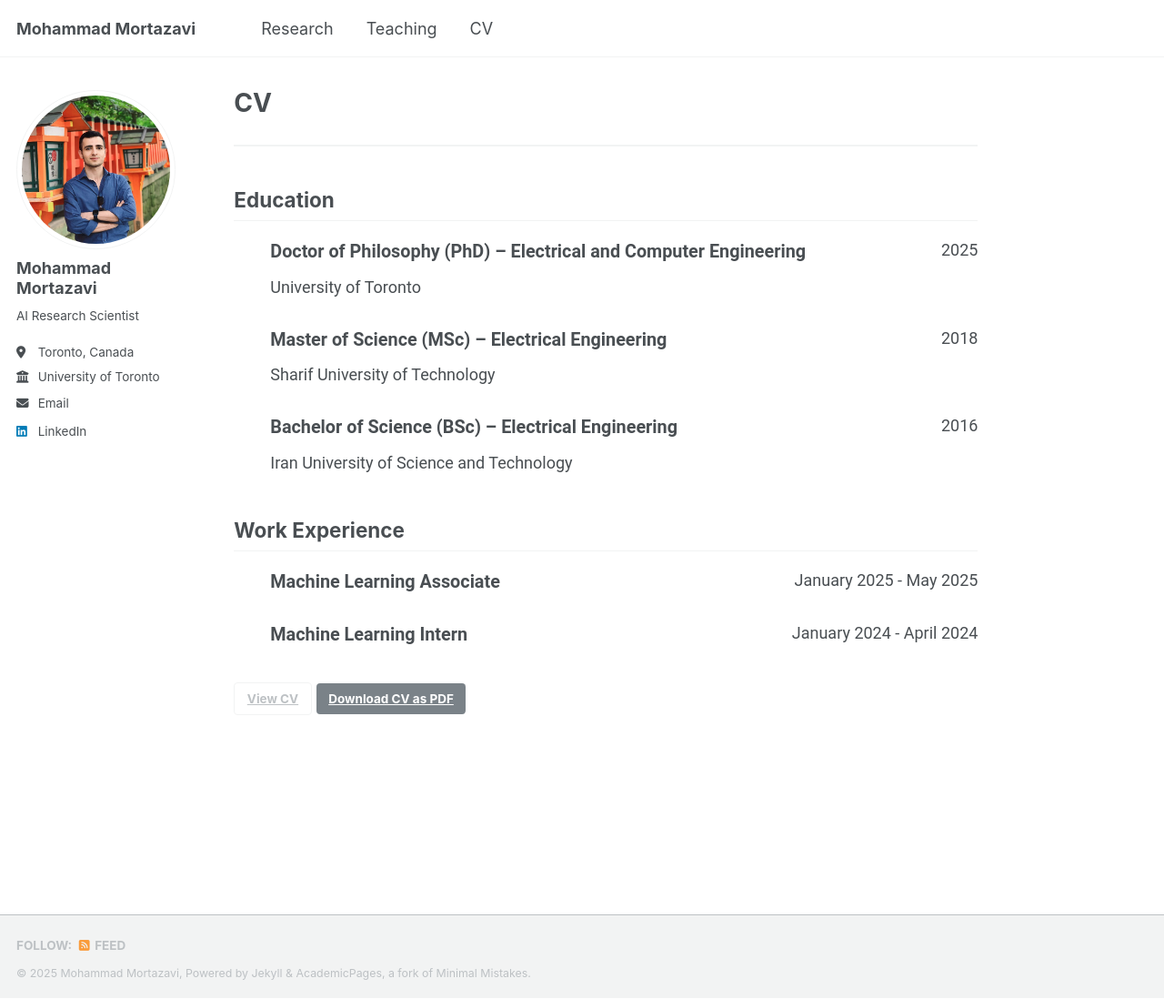
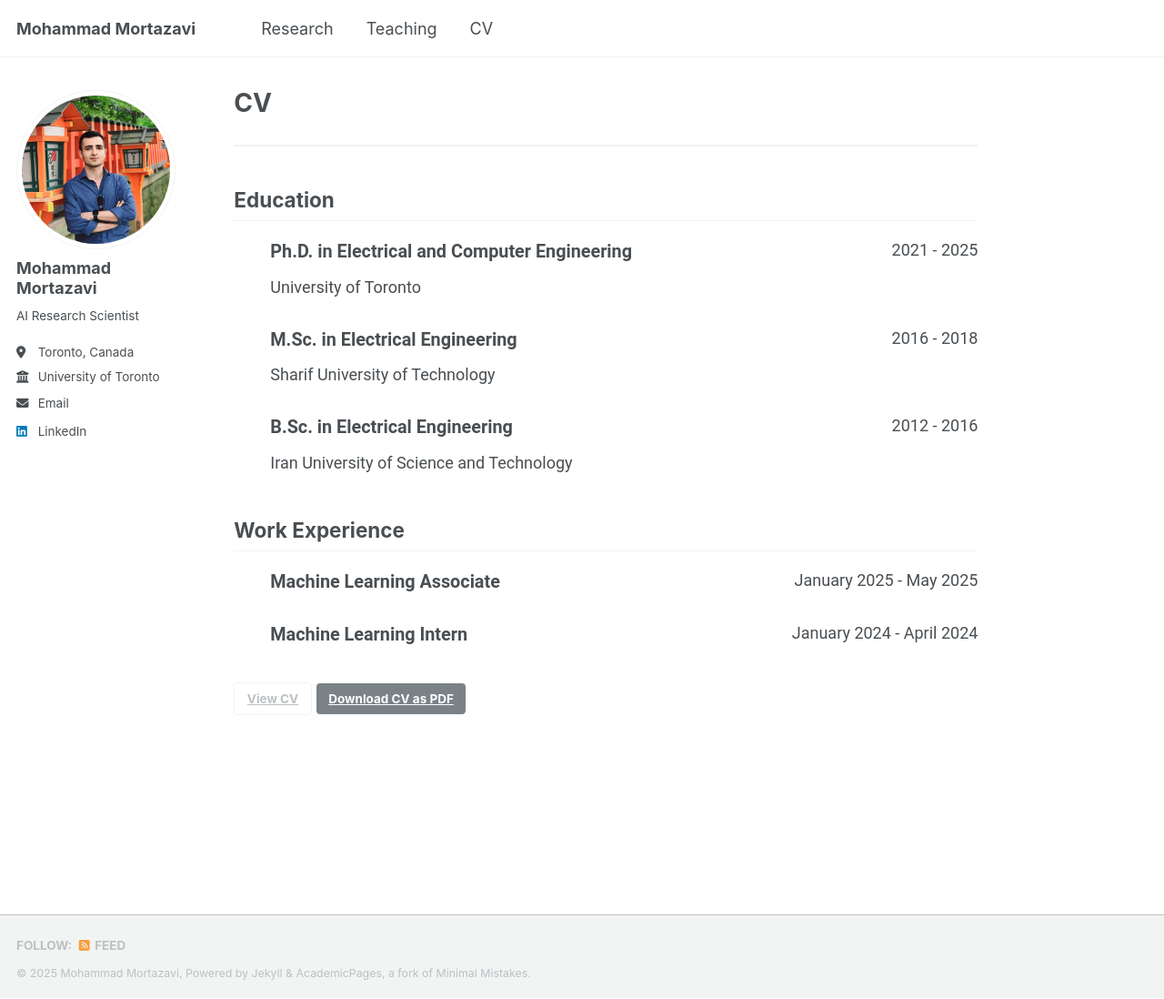
Before and after one commit to mortazawi/mortazawi.github.io, a Jekyll site: the page built from _pages/cv-json.md, in a window 1280 px wide and 1098 px high. Shown: the whole window at 91% size. Built offline with Jekyll 4.4.1, drawn with Linux system fonts in a browser that asks for light colours; a script that is not in the unit is left out.

Commit message:
Update cv.json

```diff
--- a/_data/cv.json
+++ b/_data/cv.json
@@ -2,42 +2,42 @@
   "education": [
     {
       "institution": "University of Toronto",
-      "area": "Doctor of Philosophy (PhD) – Electrical and Computer Engineering",
+      "area": "Ph.D. in Electrical and Computer Engineering",
       "studyType": "",
-      "startDate": "2021",
-      "endDate": "2025",
+      "startDate": "",
+      "endDate": "2021 - 2025",
       "gpa": null,
       "courses": []
     },
     {
       "institution": "Sharif University of Technology",
-      "area": "Master of Science (MSc) – Electrical Engineering",
+      "area": "M.Sc. in Electrical Engineering",
       "studyType": "",
-      "startDate": "2016",
-      "endDate": "2018",
+      "startDate": "",
+      "endDate": "2016 - 2018",
       "gpa": null,
       "courses": []
     },
     {
       "institution": "Iran University of Science and Technology",
-      "area": "Bachelor of Science (BSc) – Electrical Engineering",
+      "area": "B.Sc. in Electrical Engineering",
       "studyType": "",
-      "startDate": "2012",
-      "endDate": "2016",
+      "startDate": "",
+      "endDate": "2012 - 2016",
       "gpa": null,
       "courses": []
     }
   ],
   "work": [
     {
-      "institution": "Vector Institute",
+      "name": "Vector Institute",
       "position": "Machine Learning Associate",
       "location": "Toronto, CA",
       "startDate": "January 2025",
       "endDate": "May 2025"
     },
     {
-      "institution": "Ericsson",
+      "name": "Ericsson",
       "position": "Machine Learning Intern",
       "location": "Montreal, CA",
       "startDate": "January 2024",
```
